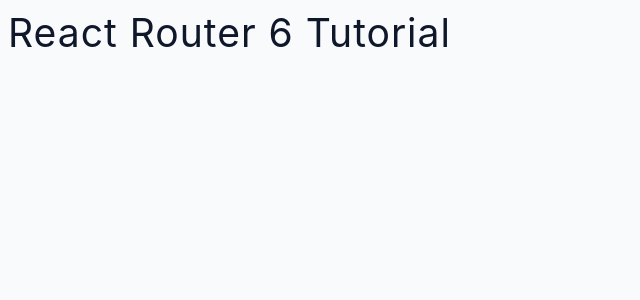
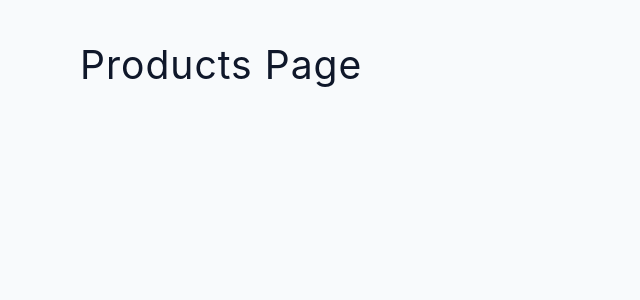
Before and after one commit to midcenturydude7/react-router-6-app, a React (Create React App) app: page /products in a window 1280 px wide. Shown: the top 300 px of the page, without its empty margins (0-640 px from the left). Built offline with nearby package versions, Linux system fonts and the light colour scheme.

Commit message:
Set up routes and route paths

```diff
--- a/src/App.js
+++ b/src/App.js
@@ -1,5 +1,24 @@
+import { Routes, Route } from "react-router-dom";
+import Home from "./pages/Home";
+import About from "./pages/About";
+import Products from "./pages/Products";
+
 function App() {
-  return <h2>React Router 6 Tutorial</h2>;
+  return (
+    <Routes>
+      <Route path="/" element={<Home />} />
+      <Route path="/about" element={<About />} />
+      <Route path="/products" element={<Products />} />
+      <Route
+        path="/testing"
+        element={
+          <div>
+            <h2>Testing Page</h2>
+          </div>
+        }
+      />
+    </Routes>
+  );
 }
 
 export default App;
--- a/src/index.css
+++ b/src/index.css
@@ -4,7 +4,7 @@
   box-sizing: border-box;
 }
 /* fonts */
-/* @import url("https://fonts.googleapis.com/css2?family=Roboto:wght@400;500;600&family=Montserrat&display=swap"); */
+@import url("https://fonts.googleapis.com/css2?family=Roboto:wght@400;500;600&family=Montserrat&display=swap");
 
 html {
   font-size: 100%;
@@ -66,8 +66,8 @@
 
 body {
   background: var(--backgroundColor);
-  font-family: -apple-system, BlinkMacSystemFont, 'Segoe UI', Roboto, Oxygen,
-    Ubuntu, Cantarell, 'Open Sans', 'Helvetica Neue', sans-serif;
+  font-family: -apple-system, BlinkMacSystemFont, "Segoe UI", Roboto, Oxygen,
+    Ubuntu, Cantarell, "Open Sans", "Helvetica Neue", sans-serif;
   font-weight: 400;
   line-height: 1.75;
   color: var(--textColor);
--- a/src/index.js
+++ b/src/index.js
@@ -1,12 +1,15 @@
-import React from 'react';
-import ReactDOM from 'react-dom';
-import './index.css';
-import App from './App';
+import React from "react";
+import ReactDOM from "react-dom";
+import { BrowserRouter as Router } from "react-router-dom";
+import "./index.css";
+import App from "./App";
 // import App from './final/App';
 
 ReactDOM.render(
   <React.StrictMode>
-    <App />
+    <Router>
+      <App />
+    </Router>
   </React.StrictMode>,
-  document.getElementById('root')
+  document.getElementById("root")
 );
--- a/src/pages/About.js
+++ b/src/pages/About.js
@@ -1,7 +1,7 @@
 const About = () => {
   return (
-    <section className='section'>
-      <h2>About</h2>
+    <section className="section">
+      <h2>About Page</h2>
     </section>
   );
 };
--- a/src/pages/Products.js
+++ b/src/pages/Products.js
@@ -1,8 +1,8 @@
 const Products = () => {
   return (
     <>
-      <section className='section'>
-        <h2>products</h2>
+      <section className="section">
+        <h2>Products Page</h2>
       </section>
     </>
   );
```
